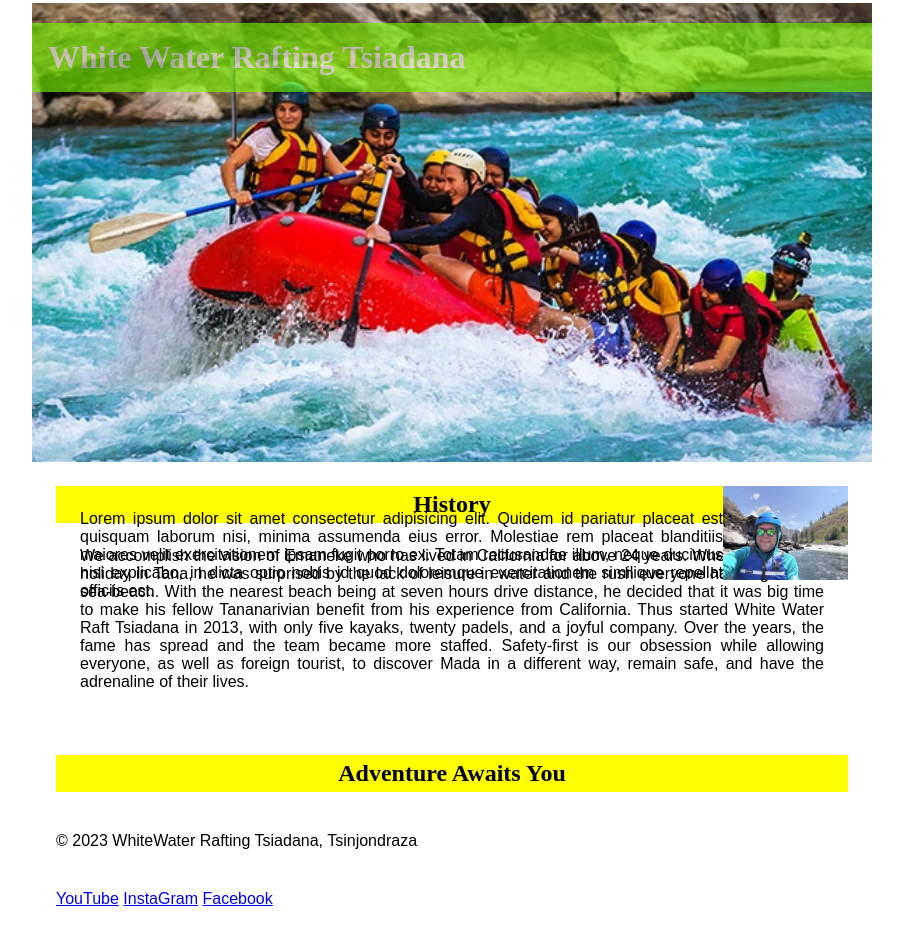
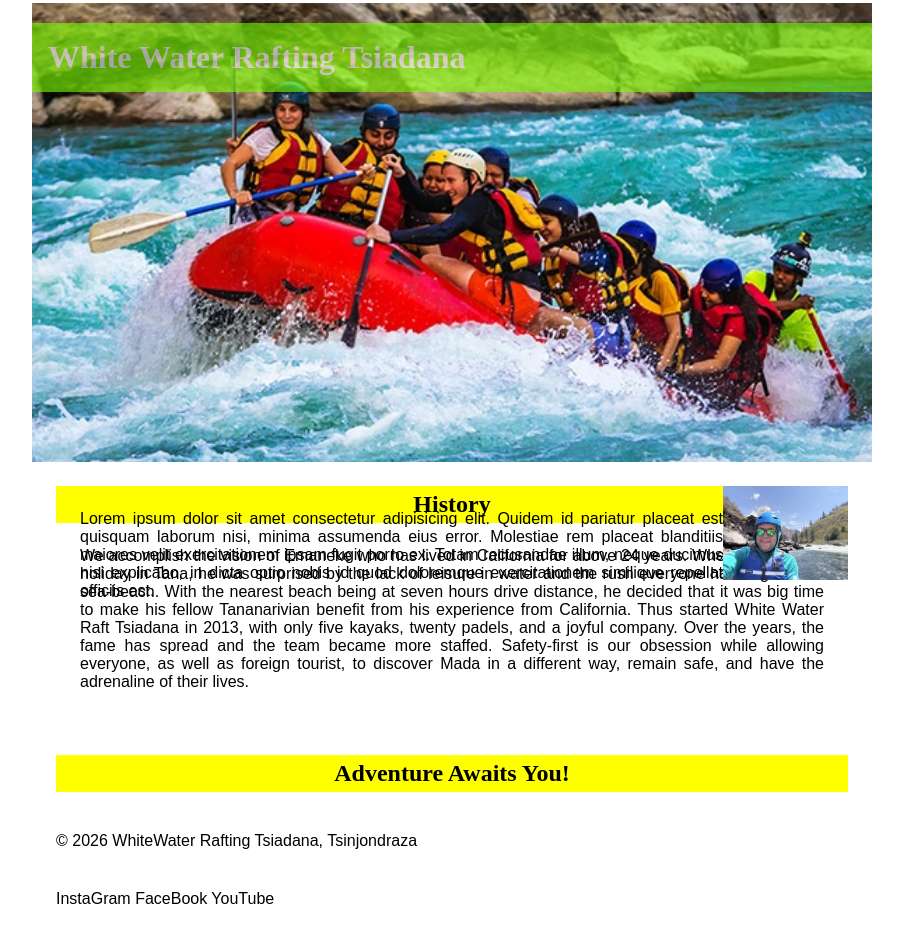
Before and after one commit to tsinjondraza/wdd130, a plain HTML site: page styles/wwr/about.html in a window 1280 px wide. Shown: the part 245-1177 px from the top of the page, without its empty margins (188-1091 px from the left). Drawn offline with Linux system fonts and the light colour scheme.

Commit message:
week3 html correct

```diff
--- a/styles/wwr/about.html
+++ b/styles/wwr/about.html
@@ -17,7 +17,7 @@
             <ul>
                 <li><a href="index.html">Home</a></li>
                 <li><a href="about.html">About Us</a></li>
-                <li><a href="trips.hhtml">Trips</a></li>
+                <li><a href="trips.html">Trips</a></li>
                 <li><a href="contacts.html">Contact Us</a></li>
             </ul>
         </nav>
@@ -54,16 +54,16 @@
             </p>
         </section>
         <section>
-            <h2>Adventure Awaits You</h2>
+            <h2>Adventure Awaits You!</h2>
         </section>
     </main>
     <footer>
-        <p>© 2023 WhiteWater Rafting Tsiadana, Tsinjondraza</p>
-        <nav>
+        <p>© 2026 WhiteWater Rafting Tsiadana, Tsinjondraza</p>
+        <nav class="socialmedia">
             <ul>
-                <a href="https://www.youtube.com/">YouTube</a>
-                <a href="https://www.instagram.com/">InstaGram</a>
-                <a href="https://www.facebook.com/">Facebook</a>
+                <a img src="images/instalogo.png" alt="Instagram Logo">InstaGram</a>
+                <a img src="images/fblogo.png" alt="FB logo">FaceBook</a>
+                <a img src="images/youtubelogo.png" alt="YouTube Logo">YouTube</a>
             </ul>
         </nav>
 
```
Also changed, not shown: styles/wwr/images/fblogo.png (added), styles/wwr/images/instalogo.png (added), styles/wwr/images/youtubelogo.png (added).
